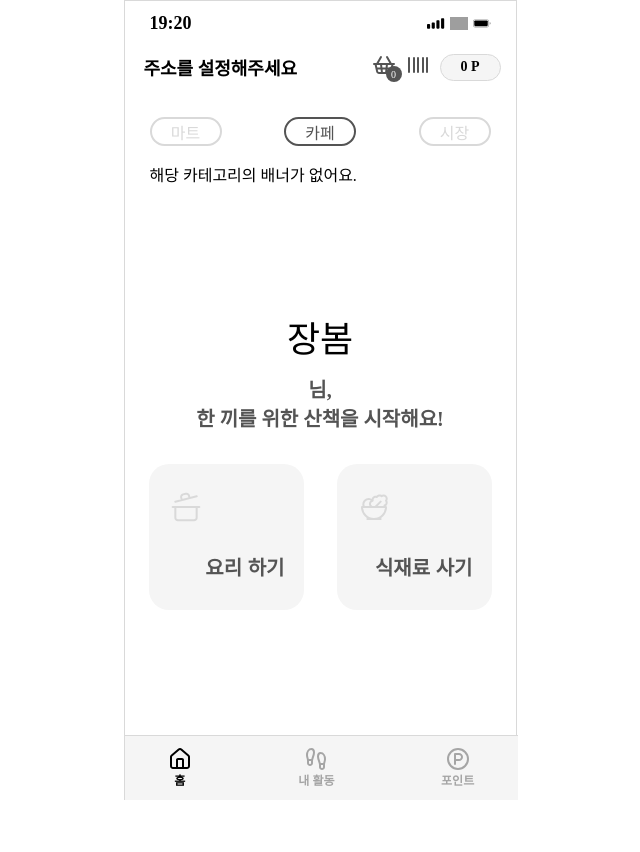
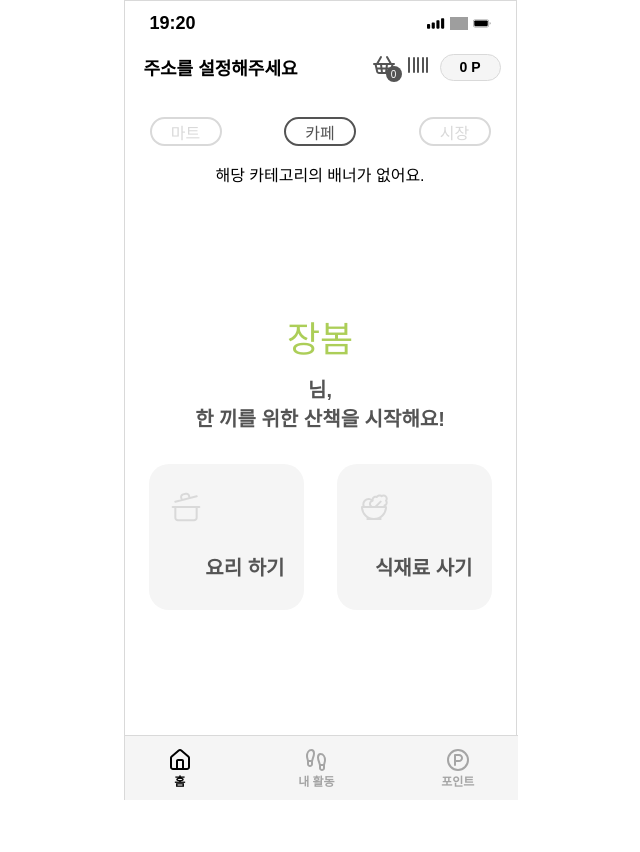
Before and after one commit to SeSAC-ITCO/jangbom, a Django app: page / in a window 1280 px wide. Shown: the whole page, without its empty margins (320-960 px from the left). Run offline with Django 5.2, Linux system fonts and the light colour scheme; the visitor is signed in with stand-in values (Sample User, id 1); data that the repository does not hold is empty; some web fonts are replaced; grey boxes are pictures that could not be loaded.

Commit message:
main css 수정

```diff
--- a/static/css/main.css
+++ b/static/css/main.css
@@ -20,6 +20,14 @@ body {
   padding: 0;
 }
 
+/* ----------- */
+* {
+  text-align: center;
+  font-family: "Pretendard", sans-serif;
+  font-style: normal;
+  line-height: normal;
+}
+
 .box {
   position: static;
   display: flex;
@@ -29,7 +37,7 @@ body {
   min-height: 100dvh;
   margin: 0 auto;
   background: #fff;
-  border : 1px solid #d9d9d9
+  border: 1px solid #d9d9d9;
 }
 
 .status-bar {
@@ -232,7 +240,7 @@ body {
   font-family: "HSSanTokki20-Regular";
   font-size: 36px;
   font-weight: 400;
-  color: #000;
+  color: #acce58;
 }
 
 .title2 p {
@@ -319,9 +327,11 @@ body {
 
 .modal {
   position: absolute;
-    top: 0; right: 10;
-    width: 100%; height: 100%;
-    background: rgba(0,0,0,0.4);
+  top: 0;
+  right: 10;
+  width: 100%;
+  height: 100%;
+  background: rgba(0, 0, 0, 0.4);
   display: flex;
   justify-content: center;
   align-items: center;
@@ -336,7 +346,7 @@ body {
   border-radius: 20px;
   width: 300px;
   text-align: center;
-    box-shadow: 0 4px 15px rgba(0,0,0,0.2);
+  box-shadow: 0 4px 15px rgba(0, 0, 0, 0.2);
 
   display: flex;
   flex-direction: column;
@@ -344,7 +354,6 @@ body {
   overflow: hidden;
   padding: 20px 20px 0 20px;
 }
-
 
 .modal-icon {
   margin-top: 10px;
@@ -363,15 +372,14 @@ body {
   width: 300px;
   padding: 14px 0;
   border: none;
-    background: #D9D9D9;
+  background: #d9d9d9;
   font-size: 16px;
   font-weight: bold;
   color: #888;
   cursor: pointer;
   border-radius: 0 0 20px 20px;
 
-
-    color: #FFF;
+  color: #fff;
   text-align: center;
   font-size: 20px;
   font-weight: 600;
```
Lines whose indentation alone changed are shown as unchanged.
